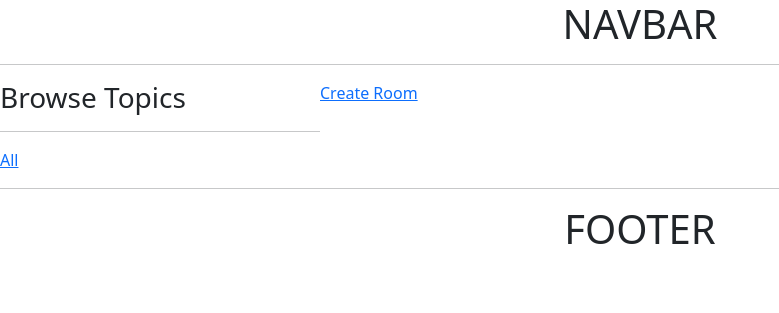
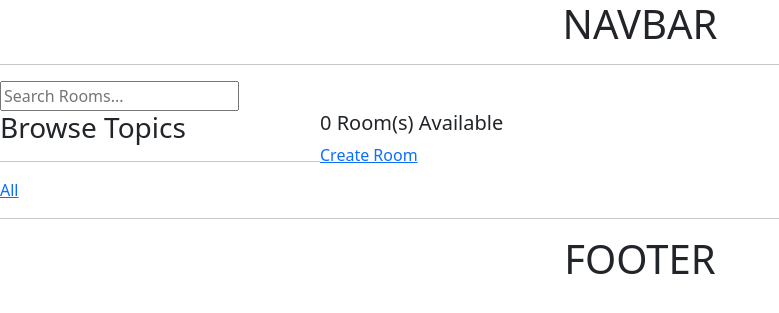
Before and after one commit to Ahmestiri/Django_Views, a Django app: page / in a window 1280 px wide. Shown: the top 313 px of the page, without its empty margins (0-779 px from the left). Run offline with Django 4.2, Linux system fonts and the light colour scheme; data that the repository does not hold is empty.

Commit message:
Added Search Bar

```diff
--- a/app/templates/app/index.html
+++ b/app/templates/app/index.html
@@ -17,6 +17,7 @@
   </div>
   <!-- Rooms -->
   <div>
+    <h5>{{total_rooms}} Room(s) Available</h5>
     <a href="{% url 'room_add' %}">Create Room</a>
     <div>
       {% for room in rooms  %}
--- a/app/views.py
+++ b/app/views.py
@@ -1,5 +1,5 @@
-from django.http import HttpResponse
 from django.shortcuts import render, redirect
+from django.db.models import Q
 from .models import Room, Topic
 from .forms import RoomForm
 
@@ -8,14 +8,20 @@ Home Model
 """
 
 # --- Index --- #
+
+
 def home_index(request):
     # Get Rooms by Filter
     q = request.GET.get("q") if request.GET.get("q") != None else ""
-    rooms = Room.objects.filter(topic__name__icontains=q)
+    rooms = Room.objects.filter(
+        Q(topic__name__icontains=q) |
+        Q(name__icontains=q) |
+        Q(description__icontains=q)
+    )
     # Get Topics
     topics = Topic.objects.all()
     # Response
-    response = {"rooms": rooms, "topics": topics}
+    response = {"rooms": rooms, "topics": topics, "total_rooms": rooms.count()}
     return render(request, "app/index.html", response)
 
 
@@ -24,6 +30,8 @@ Room Model
 """
 
 # --- Add --- #
+
+
 def room_add(request):
     # Create Room
     form = RoomForm()
--- a/templates/navbar.html
+++ b/templates/navbar.html
@@ -1,2 +1,5 @@
 <h1 class="text-center">NAVBAR</h1>
 <hr>
+<form method="GET" action="{% url 'home_index'%}">
+    <input type="text" name="q" placeholder="Search Rooms...">
+</form>
```
